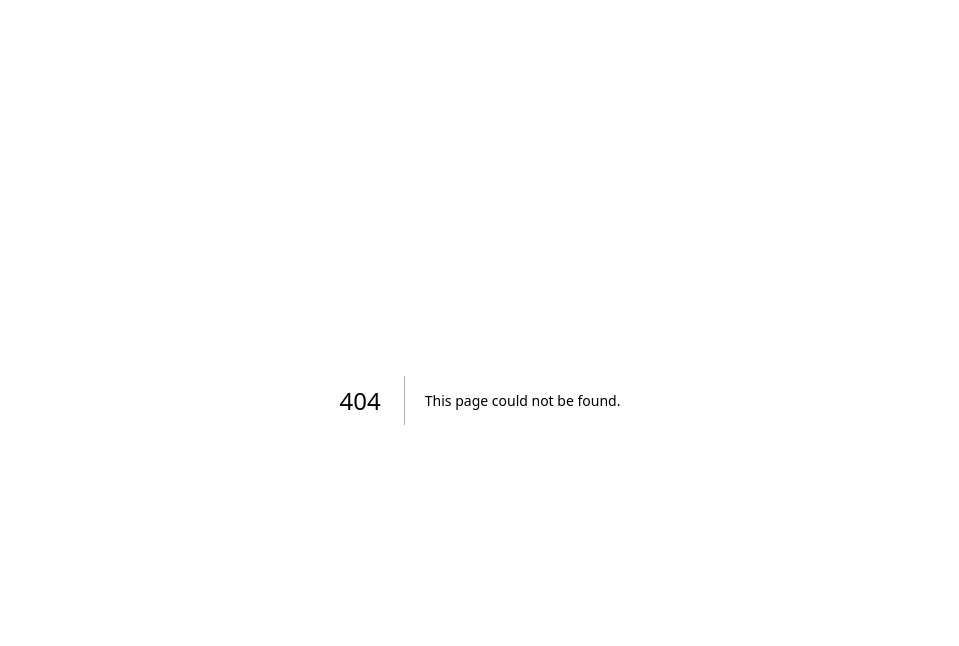
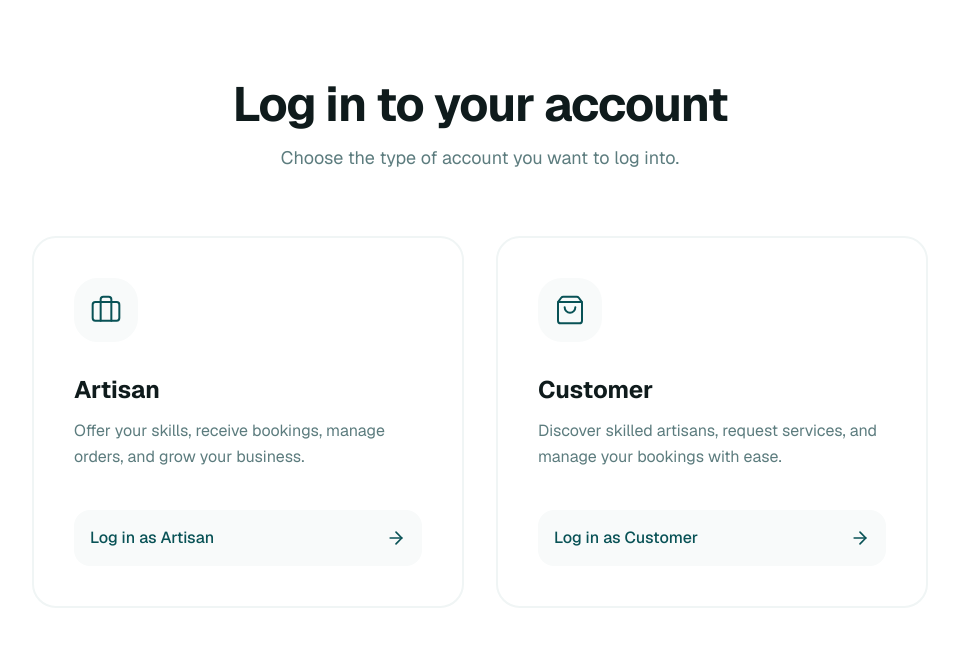
Before and after one commit to kiisi/artiseman, a Next.js app: page /continue-as in a window 1280 px wide. Before the commit this address had no page. Shown: the top 646 px of the page, without its empty margins (160-1119 px from the left). Built offline with nearby package versions, Linux system fonts and the light colour scheme.

Commit message:
feat: header cta to onboarding page

```diff
--- /dev/null
+++ b/app/(auth)/continue-as/page.tsx
@@ -0,0 +1,19 @@
+"use client"
+import { AuthMode, AuthSelection } from "@/app/components/auth/auth-selection";
+import { useSearchParams } from "next/navigation";
+
+export default function Page() {
+
+    const searchParams = useSearchParams();
+    let mode = searchParams.get("mode");
+
+    if (mode !== "login" && mode !== "signup") {
+        mode = "login";
+    }
+
+    return (
+        <AuthSelection
+            mode={mode as AuthMode}
+        />
+    )
+}
--- /dev/null
+++ b/app/components/auth/auth-selection.tsx
@@ -0,0 +1,163 @@
+"use client"
+import React, { useState } from "react";
+import { Briefcase, ShoppingBag, ArrowRight } from "lucide-react";
+
+export type AuthMode = "login" | "signup";
+export type AccountType = "artisan" | "customer";
+
+export interface AuthSelectionProps {
+    mode: AuthMode;
+}
+
+export function AuthSelection({ mode }: AuthSelectionProps) {
+    const [focusedCard, setFocusedCard] = useState<AccountType | null>(null);
+
+    const isLogin = mode === "login";
+
+    const heading = isLogin ? "Log in to your account" : "Create your account";
+    const subheading = isLogin
+        ? "Choose the type of account you want to log into."
+        : "Choose the type of account you'd like to create.";
+
+    const artisanButtonText = isLogin ? "Log in as Artisan" : "Sign up as Artisan";
+    const customerButtonText = isLogin ? "Log in as Customer" : "Sign up as Customer";
+
+    const handleKeyDown = (e: React.KeyboardEvent, type: AccountType) => {
+        if (e.key === "Enter" || e.key === " ") {
+            e.preventDefault();
+        }
+    };
+
+    return (
+        <div className="w-full max-w-5xl mx-auto px-6 py-12 md:py-20 animate-fade-in">
+            <div className="text-center mb-12 md:mb-16">
+                <h1 className="text-4xl md:text-5xl font-bold text-foreground mb-4 tracking-tight">
+                    {heading}
+                </h1>
+                <p className="text-lg text-neutral-500 max-w-xl mx-auto">
+                    {subheading}
+                </p>
+            </div>
+
+            <div className="grid grid-cols-1 md:grid-cols-2 gap-6 md:gap-8 max-w-4xl mx-auto">
+                {/* Artisan Card */}
+                <div
+                    role="button"
+                    tabIndex={0}
+                    // onClick={() => onSelect("artisan")}
+                    onKeyDown={(e) => handleKeyDown(e, "artisan")}
+                    onMouseEnter={() => setFocusedCard("artisan")}
+                    onMouseLeave={() => setFocusedCard(null)}
+                    onFocus={() => setFocusedCard("artisan")}
+                    onBlur={() => setFocusedCard(null)}
+                    className={`
+                        group relative flex flex-col p-8 md:p-10 text-left bg-white
+                        border-2 rounded-[24px] cursor-pointer outline-none
+                        transition-all duration-300 ease-out
+                        hover:-translate-y-1
+                        focus-visible:ring-4 focus-visible:ring-primary/20
+                        ${focusedCard === "artisan"
+                            ? "border-primary"
+                            : "border-neutral-100"
+                        }
+                    `}
+                    aria-label={artisanButtonText}
+                >
+                    <div
+                        className={`
+                            flex items-center justify-center w-16 h-16 rounded-2xl mb-8
+                            transition-colors duration-300
+                            ${focusedCard === "artisan"
+                                ? "bg-primary text-white"
+                                : "bg-neutral-50 text-primary"
+                            }
+                        `}
+                    >
+                        <Briefcase className="w-8 h-8" strokeWidth={1.5} />
+                    </div>
+
+                    <h2 className="text-2xl font-bold text-foreground mb-3">Artisan</h2>
+                    <p className="text-neutral-500 mb-10 leading-relaxed flex-1">
+                        Offer your skills, receive bookings, manage orders, and grow your business.
+                    </p>
+
+                    <div
+                        className={`
+                            flex items-center justify-between w-full p-4 rounded-xl font-medium
+                            transition-colors duration-300
+                            ${focusedCard === "artisan"
+                                ? "bg-primary text-white"
+                                : "bg-neutral-50 text-primary"
+                            }
+                        `}
+                    >
+                        <span>{artisanButtonText}</span>
+                        <ArrowRight
+                            className={`w-5 h-5 transition-transform duration-300 ${focusedCard === "artisan" ? "translate-x-1" : ""
+                                }`}
+                        />
+                    </div>
+                </div>
+
+                {/* Customer Card */}
+                <div
+                    role="button"
+                    tabIndex={0}
+                    // onClick={() => onSelect("customer")}
+                    onKeyDown={(e) => handleKeyDown(e, "customer")}
+                    onMouseEnter={() => setFocusedCard("customer")}
+                    onMouseLeave={() => setFocusedCard(null)}
+                    onFocus={() => setFocusedCard("customer")}
+                    onBlur={() => setFocusedCard(null)}
+                    className={`
+                        group relative flex flex-col p-8 md:p-10 text-left bg-white
+                        border-2 rounded-[24px] cursor-pointer outline-none
+                        transition-all duration-300 ease-out
+                        hover:-translate-y-1
+                        focus-visible:ring-4 focus-visible:ring-primary/20
+                        ${focusedCard === "customer"
+                            ? "border-primary"
+                            : "border-neutral-100"
+                        }
+                    `}
+                    aria-label={customerButtonText}
+                >
+                    <div
+                        className={`
+                            flex items-center justify-center w-16 h-16 rounded-2xl mb-8
+                            transition-colors duration-300
+                            ${focusedCard === "customer"
+                                ? "bg-primary text-white"
+                                : "bg-neutral-50 text-primary"
+                            }
+                        `}
+                    >
+                        <ShoppingBag className="w-8 h-8" strokeWidth={1.5} />
+                    </div>
+
+                    <h2 className="text-2xl font-bold text-foreground mb-3">Customer</h2>
+                    <p className="text-neutral-500 mb-10 leading-relaxed flex-1">
+                        Discover skilled artisans, request services, and manage your bookings with ease.
+                    </p>
+
+                    <div
+                        className={`
+                            flex items-center justify-between w-full p-4 rounded-xl font-medium
+                            transition-colors duration-300
+                            ${focusedCard === "customer"
+                                ? "bg-primary text-white"
+                                : "bg-neutral-50 text-primary"
+                            }
+                        `}
+                    >
+                        <span>{customerButtonText}</span>
+                        <ArrowRight
+                            className={`w-5 h-5 transition-transform duration-300 ${focusedCard === "customer" ? "translate-x-1" : ""
+                                }`}
+                        />
+                    </div>
+                </div>
+            </div>
+        </div>
+    );
+}
--- a/app/components/layout/header.tsx
+++ b/app/components/layout/header.tsx
@@ -51,12 +51,12 @@ export function Header() {
             </nav>
             {/* Desktop Actions */}
             <div className="hidden lg:flex items-center gap-3">
-              <Link href="/login">
+              <Link href="/continue-as?mode=login">
                 <Button variant="outline" size="sm">
                   Log In
                 </Button>
               </Link>
-              <Link href="/register">
+              <Link href="/continue-as?mode=signup">
                 <Button variant="primary" size="sm" rightIcon={<ArrowRight className="w-4 h-4" />}>
                   Sign Up
                 </Button>
@@ -109,12 +109,12 @@ export function Header() {
             </nav>
             <div className="p-4 border-t border-border space-y-3">
               <div className="flex gap-3">
-                <Link href="/login" className="flex-1" onClick={() => setMobileOpen(false)}>
+                <Link href="/continue-as?mode=login" className="flex-1" onClick={() => setMobileOpen(false)}>
                   <Button variant="outline" fullWidth>
                     Log In
                   </Button>
                 </Link>
-                <Link href="/register" className="flex-1" onClick={() => setMobileOpen(false)}>
+                <Link href="/continue-as?mode=signup" className="flex-1" onClick={() => setMobileOpen(false)}>
                   <Button variant="primary" fullWidth>
                     Sign Up
                   </Button>
```
